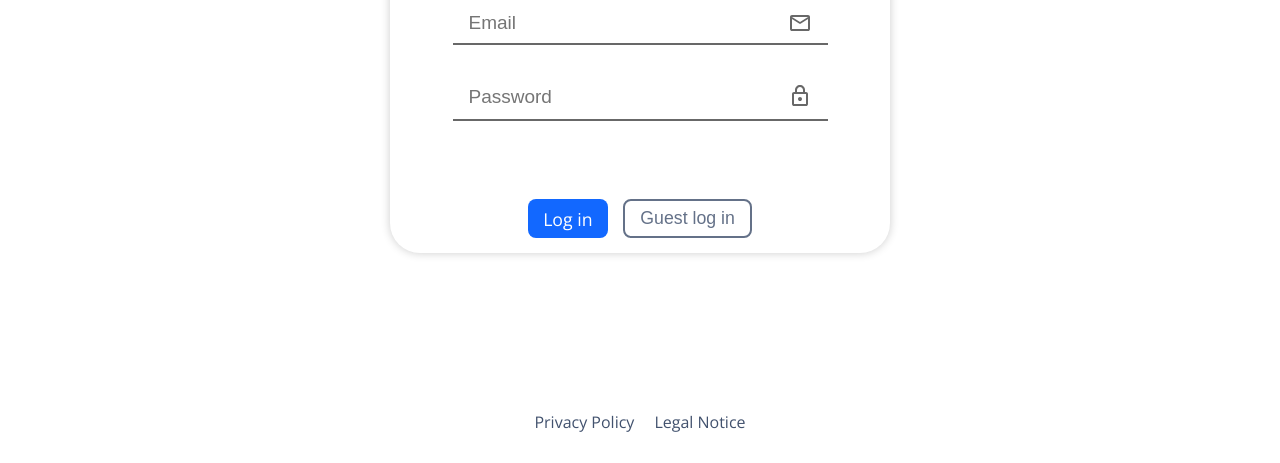
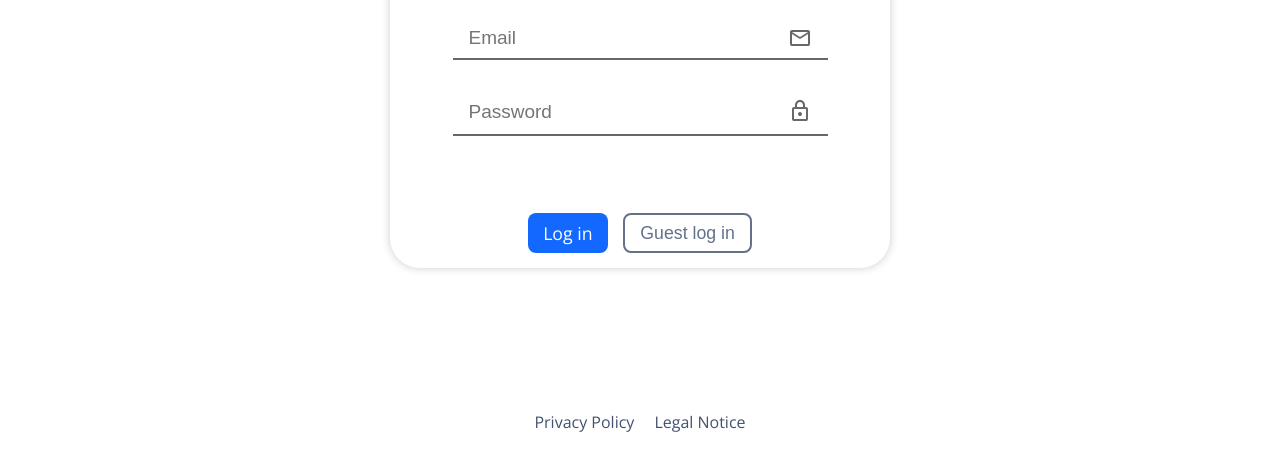
Before and after one commit to fabof1965/join_3255, a plain HTML site: page index.html in a window 1280 px wide. Shown: the part 337-800 px from the top of the page. Drawn offline with Linux system fonts and the light colour scheme.

Commit message:
refactor: removed padding-bottom from login pages main-container

```diff
--- a/styles/authentication.css
+++ b/styles/authentication.css
@@ -85,6 +85,7 @@
   flex: 1;
   justify-content: center;
   padding: var(--padding);
+  padding-bottom: var(--zero);
 }
 
 .auth-form {
```
